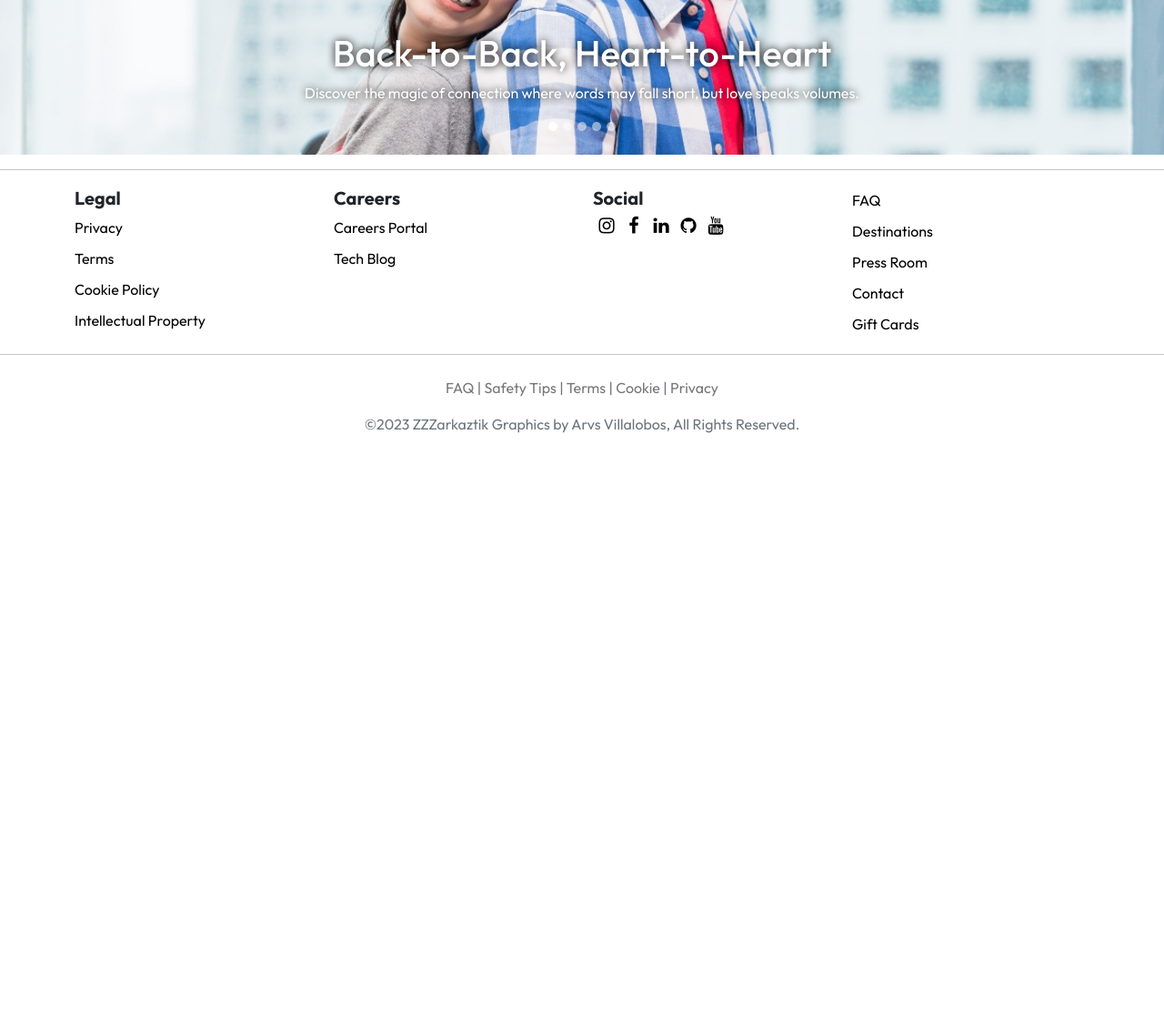
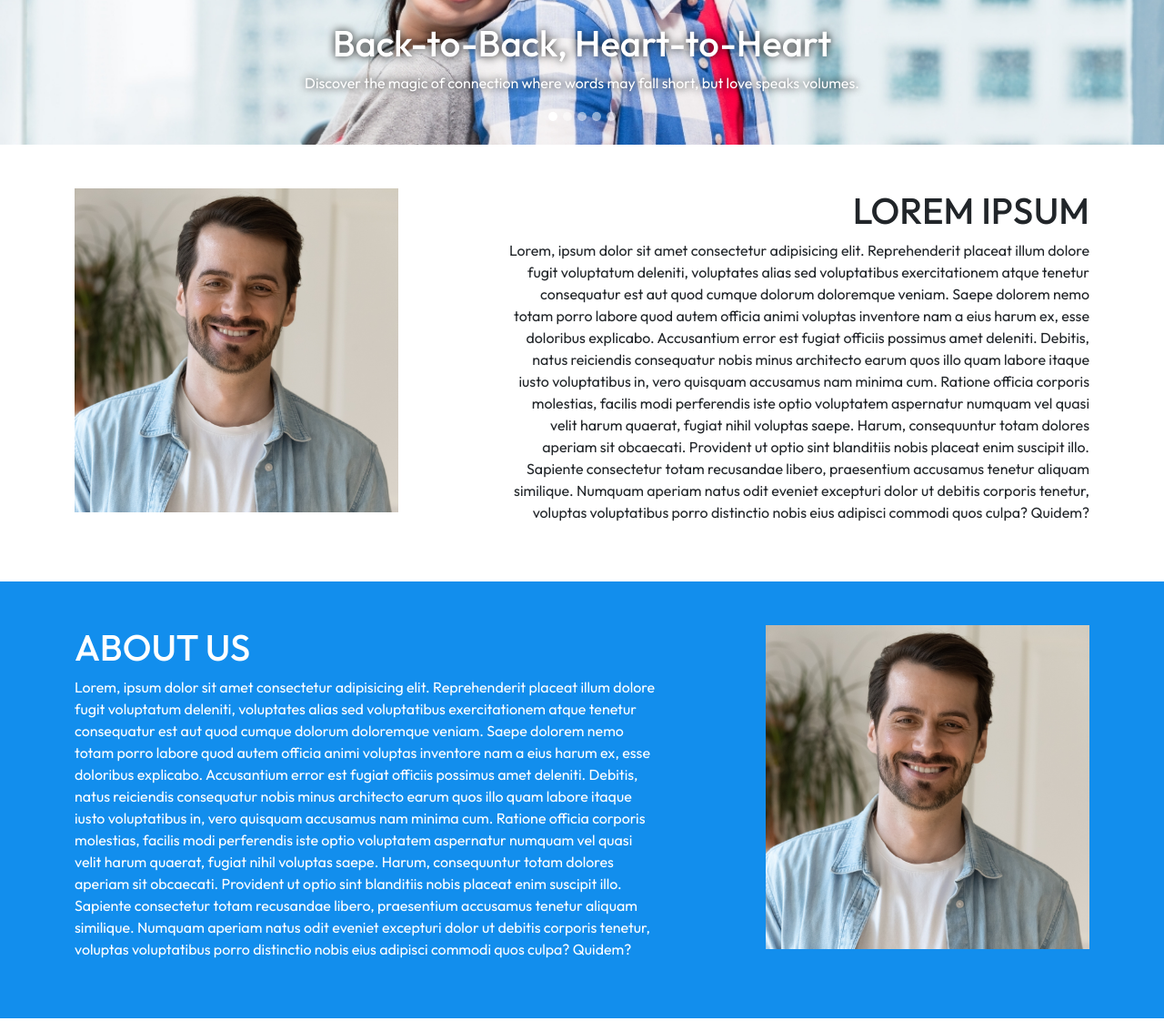
Before and after one commit to zzzarkaztik/MP1-THWP, a plain HTML site: page index.html in a window 1280 px wide. Shown: the part 422-1544 px from the top of the page at 91% size. Before the commit the page ends 916 px from the top, so only its background shows below. Drawn offline with nearby package versions, Linux system fonts and the light colour scheme.

Commit message:
edit html

```diff
--- a/index.html
+++ b/index.html
@@ -86,6 +86,13 @@
       }
       .navbar {
         background: linear-gradient(30deg, #128eed, #ff696c);
+        position: fixed;
+        z-index: 1000;
+        width: 100%;
+      }
+      #about {
+        background-color: #128eed;
+        color: white;
       }
       .navbar,
       .navbar-nav .nav-link,
@@ -218,9 +225,9 @@
     <!-- END NAVBAR  -->
 
     <!-- START HERO -->
-    <section>
+    <section id="hero">
       <div
-        class="carousel slide border-0"
+        class="carousel slide border-0 pt-5"
         id="dating-hero"
         data-bs-ride="carousel"
         data-bs-interval="8000"
@@ -334,6 +341,75 @@
       </div>
     </section>
     <!-- END HERO -->
+    <!-- START SECTION1 -->
+    <section id="section1">
+      <div class="container py-5">
+        <div class="row justify-content-between">
+          <div class="col-lg-4 d-none d-lg-block">
+            <img src="img/profiles/Antonio.jpg" class="img-fluid" />
+          </div>
+          <div class="col-lg-7 text-end">
+            <h1>LOREM IPSUM</h1>
+            <p>
+              Lorem, ipsum dolor sit amet consectetur adipisicing elit.
+              Reprehenderit placeat illum dolore fugit voluptatum deleniti,
+              voluptates alias sed voluptatibus exercitationem atque tenetur
+              consequatur est aut quod cumque dolorum doloremque veniam. Saepe
+              dolorem nemo totam porro labore quod autem officia animi voluptas
+              inventore nam a eius harum ex, esse doloribus explicabo.
+              Accusantium error est fugiat officiis possimus amet deleniti.
+              Debitis, natus reiciendis consequatur nobis minus architecto earum
+              quos illo quam labore itaque iusto voluptatibus in, vero quisquam
+              accusamus nam minima cum. Ratione officia corporis molestias,
+              facilis modi perferendis iste optio voluptatem aspernatur numquam
+              vel quasi velit harum quaerat, fugiat nihil voluptas saepe. Harum,
+              consequuntur totam dolores aperiam sit obcaecati. Provident ut
+              optio sint blanditiis nobis placeat enim suscipit illo. Sapiente
+              consectetur totam recusandae libero, praesentium accusamus tenetur
+              aliquam similique. Numquam aperiam natus odit eveniet excepturi
+              dolor ut debitis corporis tenetur, voluptas voluptatibus porro
+              distinctio nobis eius adipisci commodi quos culpa? Quidem?
+            </p>
+          </div>
+        </div>
+      </div>
+    </section>
+    <!-- END SECTION2 -->
+    <!-- START ABOUT -->
+    <section id="about">
+      <div class="container py-5">
+        <div class="row justify-content-between">
+          <div class="col-lg-7">
+            <h1>ABOUT US</h1>
+            <p>
+              Lorem, ipsum dolor sit amet consectetur adipisicing elit.
+              Reprehenderit placeat illum dolore fugit voluptatum deleniti,
+              voluptates alias sed voluptatibus exercitationem atque tenetur
+              consequatur est aut quod cumque dolorum doloremque veniam. Saepe
+              dolorem nemo totam porro labore quod autem officia animi voluptas
+              inventore nam a eius harum ex, esse doloribus explicabo.
+              Accusantium error est fugiat officiis possimus amet deleniti.
+              Debitis, natus reiciendis consequatur nobis minus architecto earum
+              quos illo quam labore itaque iusto voluptatibus in, vero quisquam
+              accusamus nam minima cum. Ratione officia corporis molestias,
+              facilis modi perferendis iste optio voluptatem aspernatur numquam
+              vel quasi velit harum quaerat, fugiat nihil voluptas saepe. Harum,
+              consequuntur totam dolores aperiam sit obcaecati. Provident ut
+              optio sint blanditiis nobis placeat enim suscipit illo. Sapiente
+              consectetur totam recusandae libero, praesentium accusamus tenetur
+              aliquam similique. Numquam aperiam natus odit eveniet excepturi
+              dolor ut debitis corporis tenetur, voluptas voluptatibus porro
+              distinctio nobis eius adipisci commodi quos culpa? Quidem?
+            </p>
+          </div>
+          <div class="col-lg-4 d-none d-lg-block">
+            <img src="img/profiles/Antonio.jpg" class="img-fluid" />
+          </div>
+        </div>
+      </div>
+    </section>
+    <!-- END ABOUT -->
+
     <!-- START FOOTER -->
     <footer>
       <hr />
```
